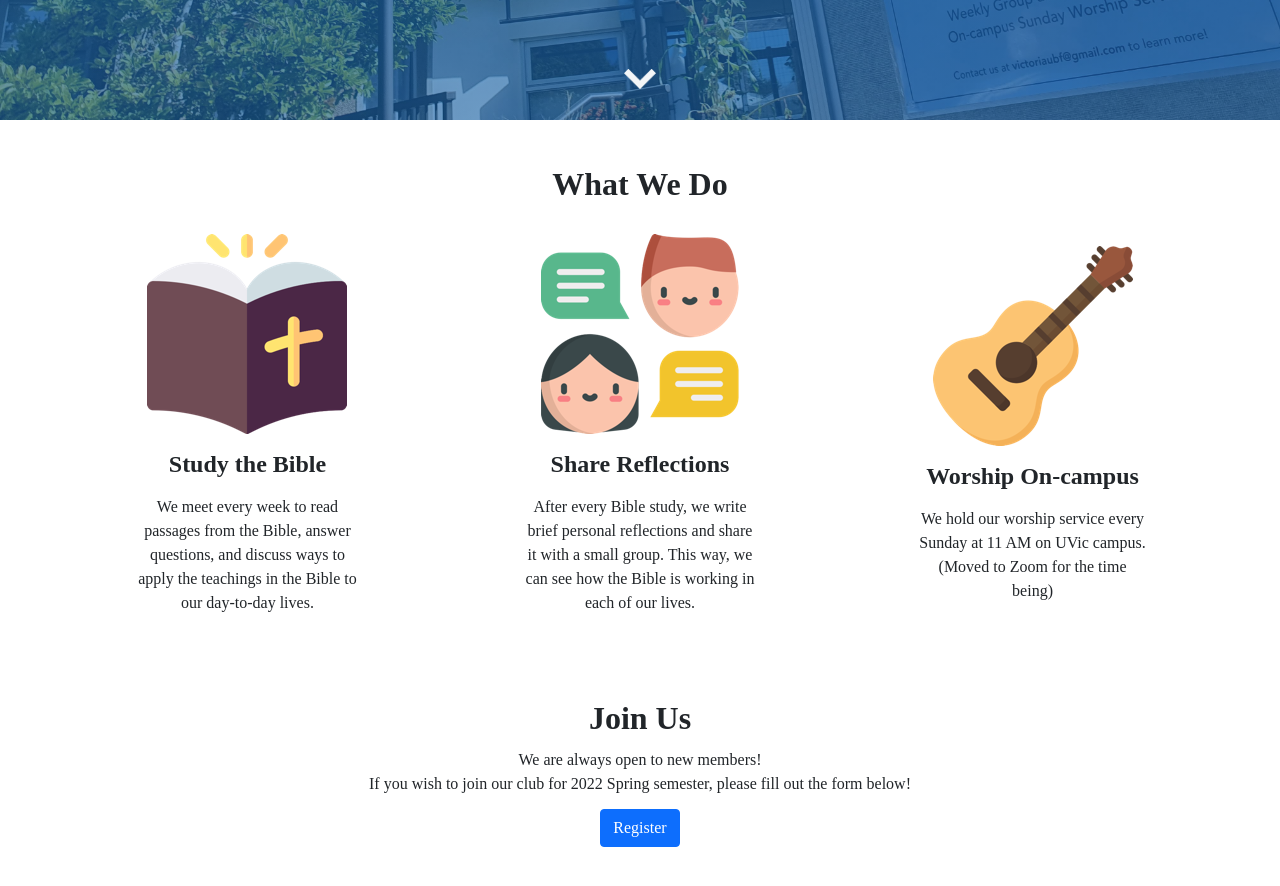
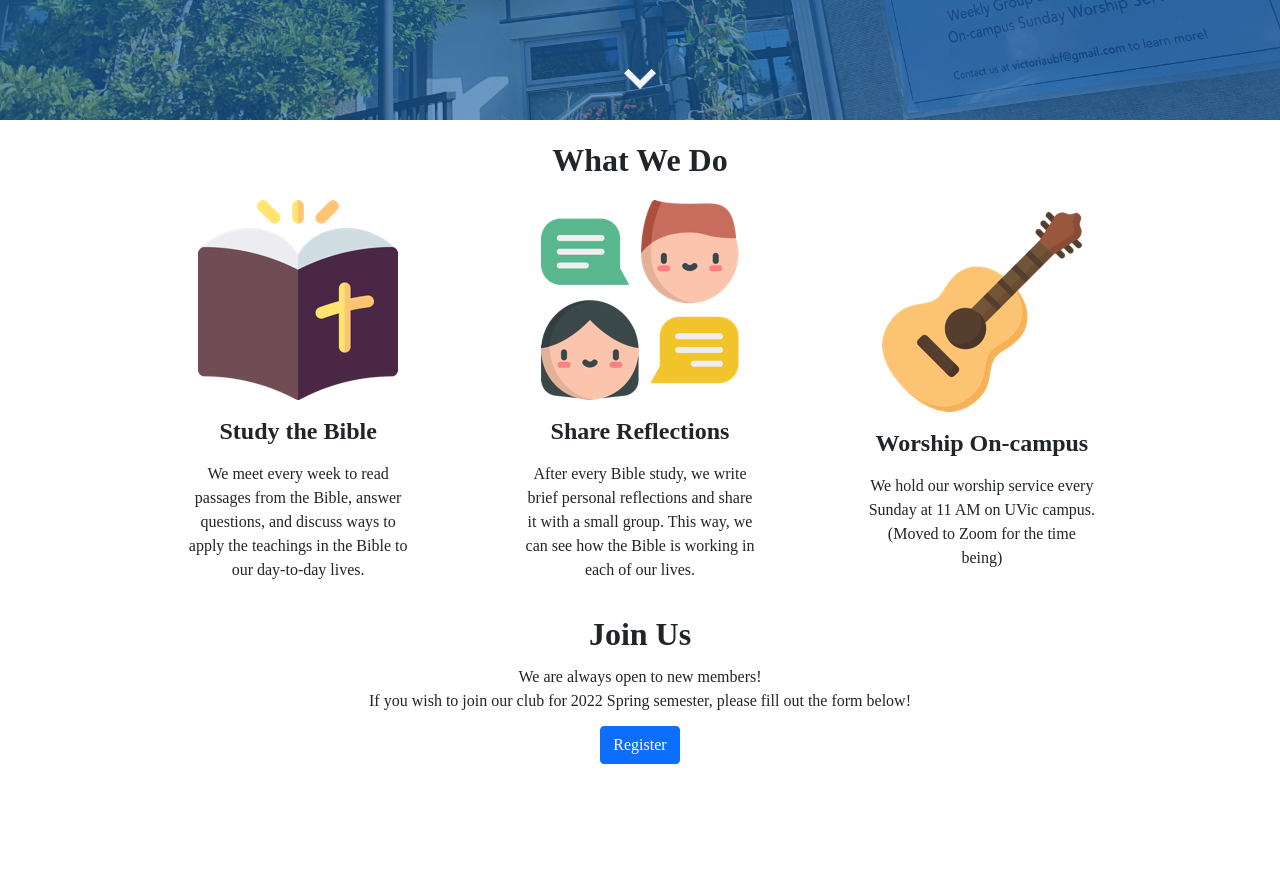
Before and after one commit to jamesjypark/ubf-website, a React (Create React App) app: page / in a window 1280 px wide. Shown: the part 680-1566 px from the top of the page. After the commit the page ends 1450 px from the top, so only its background shows below. Built offline with nearby package versions, Linux system fonts and the light colour scheme.

Commit message:
Reformat margins

```diff
--- a/src/App.css
+++ b/src/App.css
@@ -1,60 +1,27 @@
-* {
-  font-family: Avenir;
-}
-
 .App {
   text-align: center;
-}
-
-.App-header {
-  background-color: white;
-  display: flex;
-  flex-direction: column;
-  align-items: center;
-  justify-content: center;
-  font-size: calc(10px + 2vmin);
-  color: black;
-}
-
-.App-link {
-  color: #61dafb;
+  height: 100%;
+  width: 100%;
 }
 
 /* Computer and Tablet */
-@media screen and (min-width: 900px) {
-  .ContentScreen {
-    padding-left: 20vw;
-    padding-right: 20vw;
-  }
-
-  .MainText {
-    font-size: 3rem;
-  }
-
-  .Header1 {
-    font-size: 2rem;
-    font-weight: bold;
-  }
-
-  .Header2 {
-    font-size: 1.5rem;
-    font-weight: bold;
+@media screen and (min-width: 1000px) {
+  .content-container {
+    max-width: 1000px;
+    margin-left: auto;
+    margin-right: auto;
   }
 }
 
 /* Mobile */
-@media screen and (max-width: 900px) {
-  .MainText {
-    font-size: 2rem;
-  }
-
-  .Header1 {
-    font-size: 2rem;
-    font-weight: bold;
-  }
-
-  .Header2 {
-    font-size: 1.5rem;
-    font-weight: bold;
+@media screen and (max-width: 1000px) {
+  .content-container {
+    max-width: 90vw;
+    margin-left: auto;
+    margin-right: auto;
   }
 }
+
+.content-container > * {
+  margin-top: 2vh;
+}
--- a/src/App.js
+++ b/src/App.js
@@ -8,6 +8,7 @@ import Events from "./pages/Events/Events";
 import Header from "./components/Header/Header";
 
 import "./App.css";
+import "./styles.css";
 
 function App() {
   return (
--- a/src/components/Header/Header.js
+++ b/src/components/Header/Header.js
@@ -19,9 +19,6 @@ const Header = () => {
         </Navbar.Brand>
 
         <Nav className="justify-content-end">
-          {/* <Nav.Link href={`/#/`} className="justify-content-end">
-            Home
-          </Nav.Link> */}
           <Nav.Link href={`/#/about`} className="justify-content-end">
             About
           </Nav.Link>
--- a/src/pages/About/About.css
+++ b/src/pages/About/About.css
@@ -1,12 +1,5 @@
 .AboutContainer {
-  margin-top: 10vh;
-  margin-right: 15vw;
-  margin-left: 15vw;
-  margin-bottom: 10vh;
-}
-
-.AboutContainer div {
-  margin-top: 1vw;
+  margin-top: 88px;
 }
 
 .FlexContainer {
--- a/src/pages/About/About.js
+++ b/src/pages/About/About.js
@@ -7,7 +7,7 @@ import LogoImage from "../../res/img/ubf_logo.png";
 
 const About = () => {
   return (
-    <div class="AboutContainer">
+    <div class="AboutContainer content-container">
       <div class="Header1">Who We Are</div>
       <img class="Image" src={LogoImage} alt="" />
       <div>
--- a/src/pages/Home/Home.css
+++ b/src/pages/Home/Home.css
@@ -1,10 +1,3 @@
-.Home > * + * {
-  margin-top: 5vh;
-  margin-bottom: 5vh;
-  margin-left: 5vw;
-  margin-right: 5vw;
-}
-
 .SplashScreen {
   height: 100vh;
   width: 100vw;
@@ -85,6 +78,7 @@
     opacity: 1;
   }
 }
+
 .LinkContainer {
   -webkit-animation: flickerAnimation 1.5s infinite;
   -moz-animation: flickerAnimation 1.5s infinite;
@@ -105,10 +99,6 @@
   display: flex;
   flex-flow: row wrap;
   justify-content: space-around;
-}
-
-.FlexItem {
-  margin: 2vw;
 }
 
 /* Computer and Tablet */
--- a/src/pages/Home/Home.js
+++ b/src/pages/Home/Home.js
@@ -11,19 +11,20 @@ import Arrow from "../../res/img/down-arrow.png";
 
 const Home = () => {
   return (
-    <div class="Home">
+    <div>
       <div class="SplashScreen">
         <div class="MainText">
           We are a Christian student club at UVic dedicated to studying the{" "}
           <b>Bible</b>.
         </div>
-        <Link class="LinkContainer" to="#ContentScreen">
+        <Link class="LinkContainer" to="#what-we-do">
           <img class="Arrow MainText" src={Arrow} alt=""></img>
         </Link>
         <div class="Overlay"></div>
       </div>
 
-      <div id="ContentScreen">
+      <div id="what-we-do"></div>
+      <div className="content-container">
         <div class="Header1">What We Do</div>
         <div class="FlexContainer">
           <div class="FlexItem">
@@ -58,8 +59,6 @@ const Home = () => {
             </div>
           </div>
         </div>
-      </div>
-
         <div class="ContactContainer">
           <div class="Header1">Join Us</div>
           <div>
@@ -69,6 +68,7 @@ const Home = () => {
           <Button target="_blank" href="https://forms.gle/wxbZDC91RNXUAuTW9">Register</Button>
         </div>
       </div>
+    </div>
   );
 };
 
--- /dev/null
+++ b/src/styles.css
@@ -0,0 +1,44 @@
+* {
+  font-family: Avenir;
+}
+
+.margin-light {
+  margin-left: 5vw;
+  margin-right: 5vw;
+  margin-top: 5vh;
+  margin-bottom: 5vh;
+}
+
+/* Computer and Tablet */
+@media screen and (min-width: 900px) {
+  .MainText {
+    font-size: 3rem;
+  }
+
+  .Header1 {
+    font-size: 2rem;
+    font-weight: bold;
+  }
+
+  .Header2 {
+    font-size: 1.5rem;
+    font-weight: bold;
+  }
+}
+
+/* Mobile */
+@media screen and (max-width: 900px) {
+  .MainText {
+    font-size: 2rem;
+  }
+
+  .Header1 {
+    font-size: 2rem;
+    font-weight: bold;
+  }
+
+  .Header2 {
+    font-size: 1.5rem;
+    font-weight: bold;
+  }
+}
```
Lines whose indentation alone changed are shown as unchanged.
